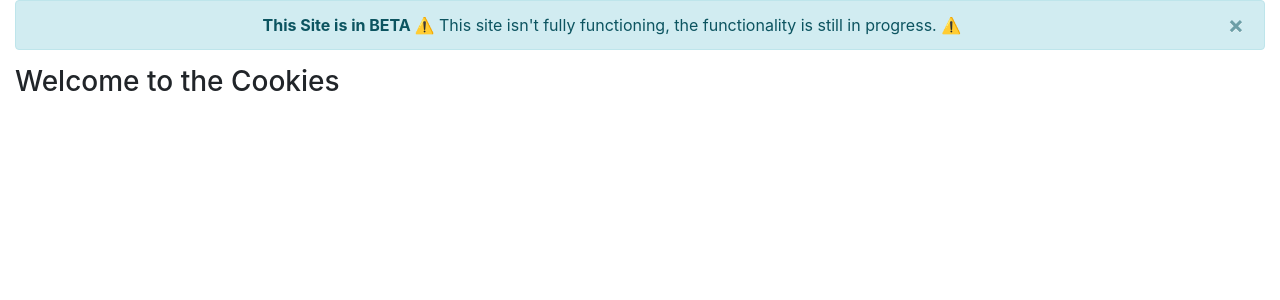
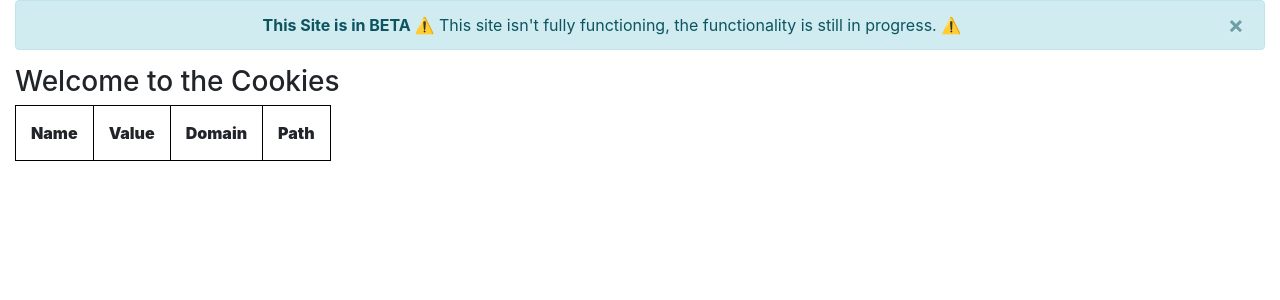
Before and after one commit to gruntygap/MyBuDirectory, a Flask app: template app/templates/cookie_view.html in a window 1280 px wide. Shown: the part 56-356 px from the top of the page. Run offline with Flask 2, Linux system fonts and the light colour scheme; the template is opened without the code that fills it, so the values that code supplies are empty; some libraries are stand-ins or nearby versions.

Commit message:
Small Changes
- Table updated to BootStrap Version
- Small <P> on the index.html

```diff
--- a/app/templates/cookie_view.html
+++ b/app/templates/cookie_view.html
@@ -5,12 +5,24 @@
             border: 1px solid black;
             border-collapse: collapse;
         }
+
         th, td {
             padding: 15px;
         }
     </style>
     <h3> Welcome to the Cookies </h3>
-    <table>
+    <div class="table-responsive">
+        <table class="table-striped">
+            <thead>
+            <tr>
+                <th><b>Name</b></th>
+                <th><b>Value</b></th>
+                <th><b>Domain</b></th>
+                <th><b>Path</b></th>
+
+            </tr>
+            </thead>
+            <tbody>
             {% for cookie in jar %}
                 <tr>
                     <th>
@@ -27,5 +39,7 @@
                     </th>
                 </tr>
             {% endfor %}
+            </tbody>
         </table>
+    </div>
 {% endblock %}
--- a/app/templates/index.html
+++ b/app/templates/index.html
@@ -13,4 +13,5 @@
     </p>
     <iframe src="https://giphy.com/embed/o0vwzuFwCGAFO" width="200" height="200" frameBorder="0" class="giphy-embed" allowFullScreen></iframe>
     <p><a href="https://giphy.com/gifs/cat-hacker-webs-o0vwzuFwCGAFO">via GIPHY</a></p>
+    <p><i>***This site will only connect on Bethel Based Networks***</i></p>
 {% endblock %}
```
Lines whose indentation alone changed are shown as unchanged.
